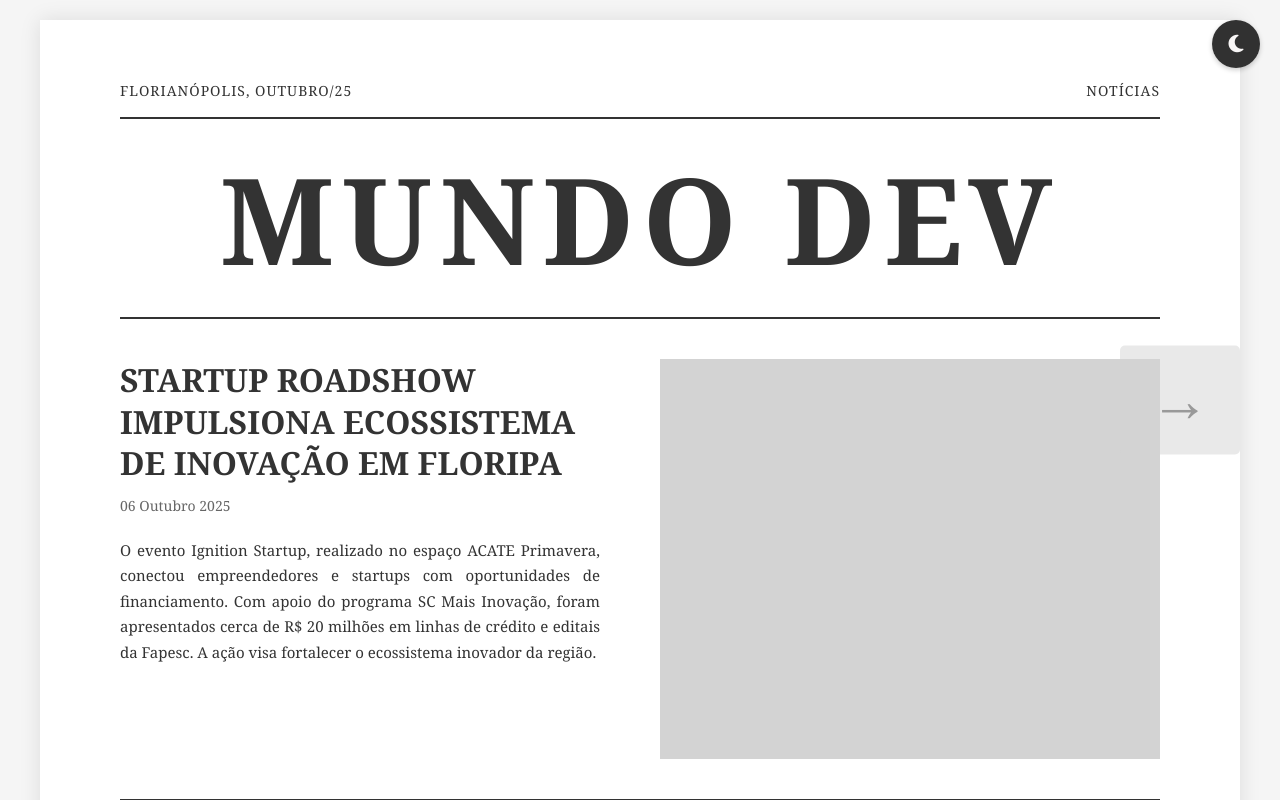
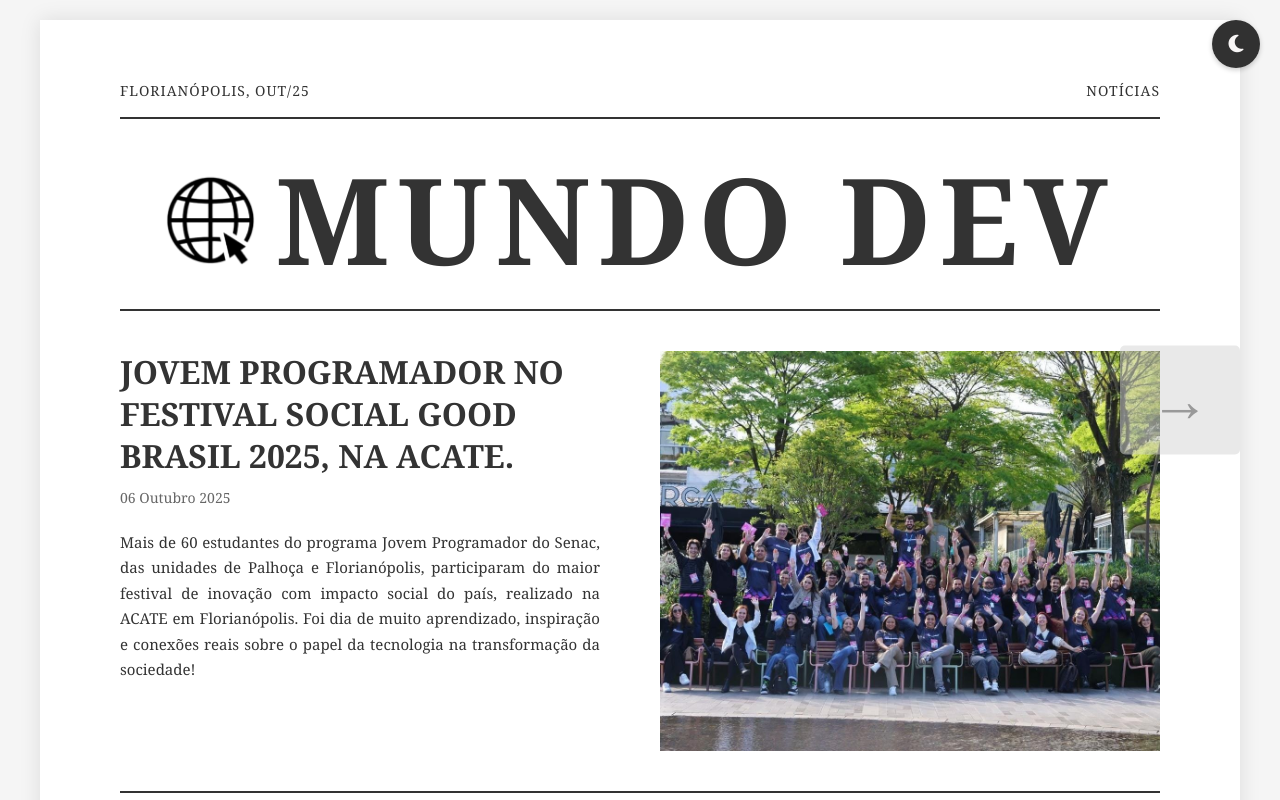
Before and after one commit to RaquelPB/JornalOnline, a plain HTML site: page index.html in a window 1280 px wide. Shown: the top 800 px of the page. Drawn offline with Linux system fonts and the light colour scheme.

Commit message:
add img e logo

```diff
--- a/index.html
+++ b/index.html
@@ -17,20 +17,21 @@
     <!-- Page 1 -->
     <div class="page" id="page1">
         <header class="page-header">
-            <div class="header-left">Florianópolis, Outubro/25</div>
+            <div class="header-left">Florianópolis, Out/25</div>
             <div class="header-right">NOTÍCIAS</div>
         </header>
 
         <div class="title-section">
+            <img src="logoSemFundo.png" alt="Logo Mundo Dev" width="60px">
             <h1 id= "cursor-animation" class="main-title">MUNDO DEV</h1>
         </div>
 
         <div class="content-grid">
             <article class="article article-main">
-                <h2>Startup RoadShow impulsiona ecossistema de inovação em Floripa</h2>
+                <h2>Jovem Programador no Festival Social Good Brasil 2025, na Acate.</h2>
                 <p class="date">06 Outubro 2025</p>
                 <div class="article-content">
-                    <p>O evento Ignition Startup, realizado no espaço ACATE Primavera, conectou empreendedores e startups com oportunidades de financiamento. Com apoio do programa SC Mais Inovação, foram apresentados cerca de R$ 20 milhões em linhas de crédito e editais da Fapesc. A ação visa fortalecer o ecossistema inovador da região.</p>
+                    <p>Mais de 60 estudantes do programa Jovem Programador do Senac, das unidades de Palhoça e Florianópolis, participaram do maior festival de inovação com impacto social do país, realizado na ACATE em Florianópolis. Foi dia de muito aprendizado, inspiração e conexões reais sobre o papel da tecnologia na transformação da sociedade!</p>
                 </div>
             </article>
             <div class="image-placeholder image-large"></div>
--- a/styles.css
+++ b/styles.css
@@ -43,11 +43,20 @@ body {
 
 /* Seção do título principal */
 .title-section {
-    text-align: center;
+    display: flex;
+    align-items: center;       /* Alinha verticalmente */
+    gap: 20px;                 /* Espaçamento entre imagem e texto */
+    justify-content: center;   /* Centraliza no centro da página */
     margin-bottom: 40px;
     padding-bottom: 30px;
     border-bottom: 2px solid #333;
 }
+
+.title-section img {
+    height: 95px;
+    width: auto;
+}
+
 
 .main-title {
     font-size: 120px;
@@ -108,6 +117,13 @@ article p {
 }
 
 .image-large {
+    height: 400px;
+}
+
+.image-placeholder.image-large {
+    background-image: url("jovemProgramador.jpg"); /* caminho da imagem */
+    background-size: cover;
+    background-position: center;
     height: 400px;
 }
 
```
Also changed, not shown: jovemProgramador.jpg (added).
